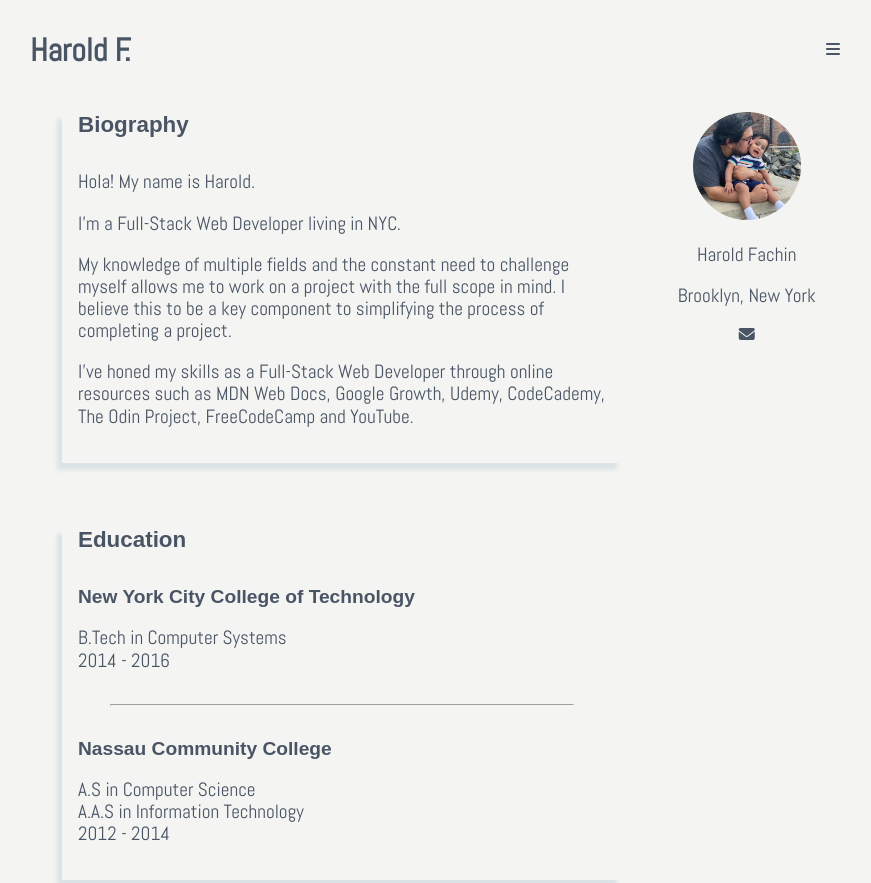
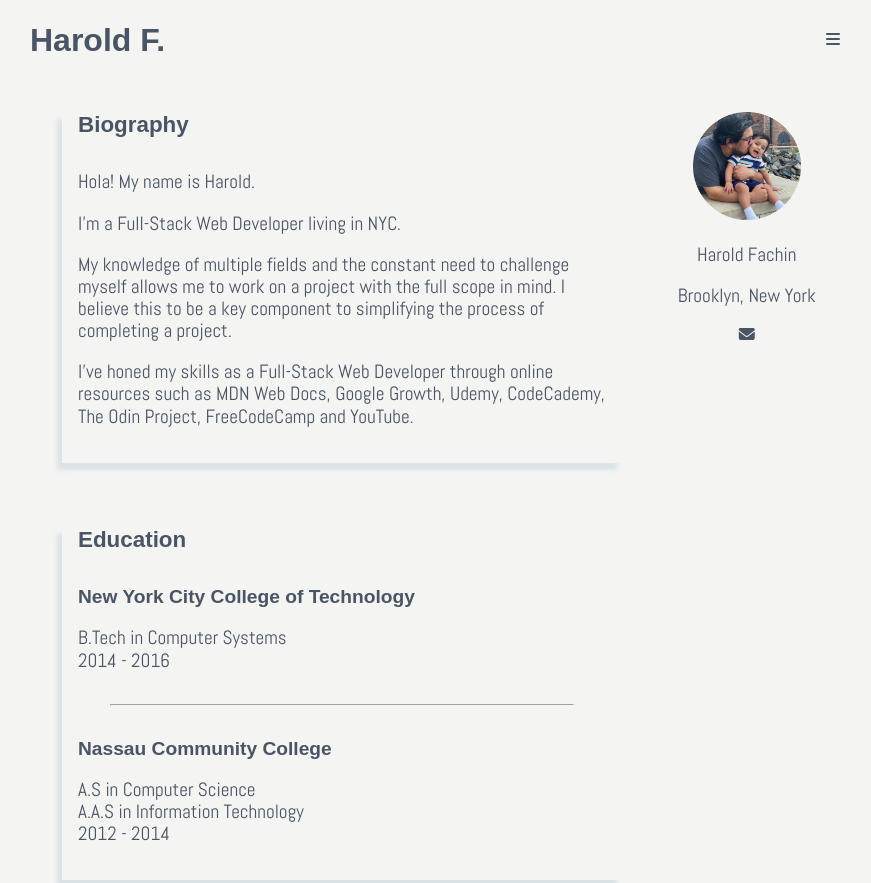
Before and after one commit to HaroldF415/haroldf415.github.io, a plain HTML site: page index.html in a window 1280 px wide. Shown: the top 883 px of the page, without its empty margins (205-1076 px from the left). Drawn offline with Linux system fonts and the light colour scheme; a web font is replaced by a local one.

Commit message:
minor refactoring updates

```diff
--- a/index.html
+++ b/index.html
@@ -32,16 +32,16 @@
 <div class="page_container">
 
   <header>
+    <div class="header_left">
+      <h1>Harold F.</h1>
+    </div>
 
-    <div class="header_wrapper">
-      <div class="header_left">
-        <p>Harold F.</p>
-      </div>
+    <div class="header_right">
+      <i class="fas fa-bars"></i>
+    </div>
+    <!-- <div class="header_content">
 
-      <div class="header_right">
-        <i class="fas fa-bars"></i>
-      </div>
-    </div>
+    </div> -->
 
   </header>
 
@@ -133,6 +133,18 @@
         </div>
       </section>
 
+      <section id="certificates">
+        <div class="narrow">
+          <h1>Udemy Courses</h1>
+          <ul>
+            <li>The Complete 2020 Web Development Bootcamp</li>
+            <li>Modern JavaScript [Novice to Ninja]</li>
+            <li>Git & GitHub: Ultimate Guide for Beginners</li>
+            <li>NodeJS - The Complete Guide</li>
+          </ul>
+        </div>
+      </section>
+
     </div>
 
     <div class="profile">
--- a/style/css/style.css
+++ b/style/css/style.css
@@ -10,7 +10,7 @@
   max-width: 900px;
 }
 
-body, main, header, footer {
+body, header, main, footer {
   padding: 0 5%;
 }
 
@@ -37,30 +37,21 @@ p, li, th {
   font-size: 1.5em;
 }
 
-header p {
-  font-size: 2em;
-  font-weight: bold;
-}
-
 /* ------------------------------------- FLEX / FLEX / FLEX --------------------------------------------*/
 
-main, footer, .header_wrapper, .social_links, .profile {
+header, main, footer, .profile, .social_links {
   display: flex;
 }
 
-.header_wrapper {
+header, footer {
   align-items: center;
-}
-
-main {
-  align-items: stretch;
 }
 
 .content, .profile, footer {
   flex-direction: column;
 }
 
-.header_wrapper, .social_links {
+header, .social_links {
   justify-content: space-between;
 }
 
@@ -70,7 +61,6 @@ main {
 
 .profile {
   flex: 1;
-  align-items: flex-start;
 }
 
 #skillsTable, .social_links {
@@ -130,7 +120,6 @@ th {
 
 /*--------------------------------------- PROFILE / STYLE --------------------------- */
 .profile section {
-  align-self: center;
   text-align: center;
 }
 
@@ -141,7 +130,6 @@ th {
 /* ------------------------------------ FOOTER | SECTION - SYTLE -------------------------- */
 footer {
   bottom: 0;
-  align-items: center;
 }
 
 footer .social_links i {
```
Also changed, not shown: 1 other file.
